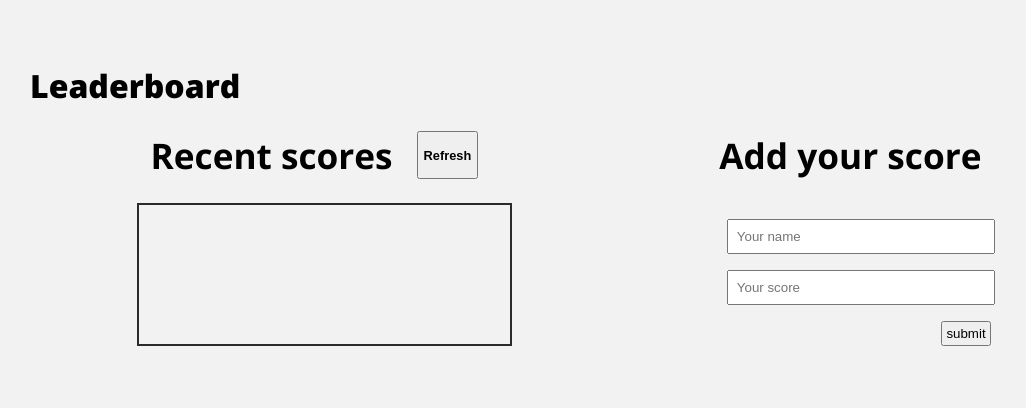
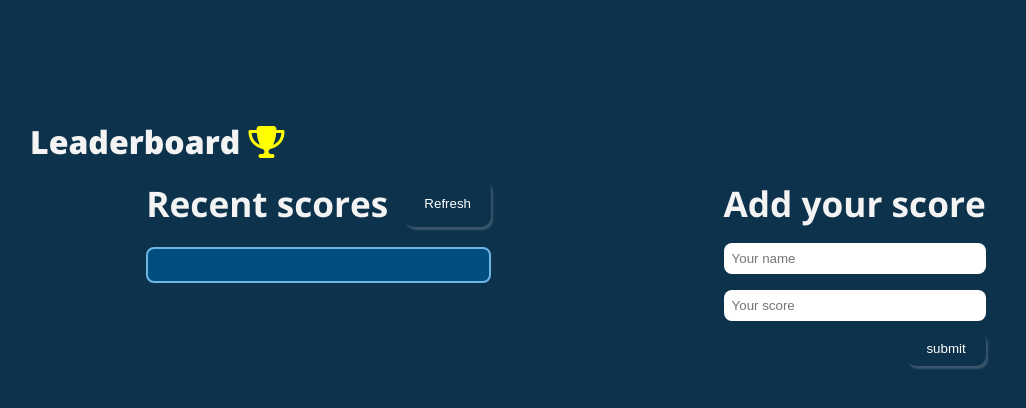
Before and after one commit to Lizdev-05/Leaderboard, a website built with webpack: page src/index.html in a window 1280 px wide. Shown: the whole page, without its empty margins (74-1100 px from the left). Built offline with nearby package versions, Linux system fonts and the light colour scheme; no server answers.

Commit message:
add styling

```diff
--- a/src/addScore.js
+++ b/src/addScore.js
@@ -2,9 +2,15 @@ const scoreList = document.querySelector('.score-list');
 
 const addScore = (name, score) => {
   const li = document.createElement('li');
-  li.innerHTML = `${name} : ${score}`;
+  li.innerHTML = ` 👤 ${name} : ${score}`;
   scoreList.appendChild(li);
-
+  if (score >= 1000) {
+    li.innerHTML = `👤 ⭐⭐⭐ ${name} : ${score}`;
+  } else if (score >= 500 && score < 1000) {
+    li.innerHTML = `👤 ⭐⭐ ${name} : ${score}`;
+  } else if (score < 500) {
+    li.innerHTML = `👤 ⭐ ${name} : ${score}`;
+  }
   const index = [...document.querySelectorAll('li')].length;
   if (index % 2 === 0) {
     li.classList.add('even');
--- a/src/displayScore.js
+++ b/src/displayScore.js
@@ -3,7 +3,7 @@ import addScore from './addScore.js';
 const scoreList = document.querySelector('.score-list');
 
 const displayScores = async () => {
-  const response = await fetch('https://us-central1-js-capstone-backend.cloudfunctions.net/api/games/eJRS7w29YVAaVnC0rjhT/scores');
+  const response = await fetch('https://us-central1-js-capstone-backend.cloudfunctions.net/api/games/uYVsG2opMIxGzXLZzXmj/scores');
   const data = await response.json();
   let dataArray = data.result;
   dataArray = dataArray.sort((a, b) => b.score - a.score);
--- a/src/index.html
+++ b/src/index.html
@@ -3,32 +3,38 @@
 <head>
     <meta charset="UTF-8">
     <meta name="viewport" content="width=device-width, initial-scale=1.0">
-    <title>Wbpack Exercise</title>
+    <title>Leaderboard</title>
+    <link rel="stylesheet" href="https://cdnjs.cloudflare.com/ajax/libs/font-awesome/6.1.1/css/all.min.css">
 </head>
 <body>
    <section>
-    <h1 id="title">Leaderboard</h1>
+    <h1 id="title">Leaderboard <i class="fa-solid fa-trophy"></i></h1>
      <div class="main">
        <div class="recent">
-         <h2>Recent scores</h2>
-         <button id="refresh-btn" type="reset">Refresh</button>
+        <div class="top">
+          <h2>Recent scores</h2>
+          <button id="refresh-btn" type="reset">Refresh</button>
+        </div>
+         <ul class="score-list">
+
+        </ul>
        </div>
        <div class="add">
          <h2>Add your score</h2>
+         <div class="form-part">
+          <input type="text" id="user-name" placeholder="Your name"> <br>
+          <input type="text"  id="user-score" placeholder="Your score"> <br>
+          <div class="button">
+            <button id="submit-btn" type="submit">submit</button>
+          </div>
+      </div>
        </div>
      </div>
-    <div class="scores">
+    <!-- <div class="scores">
 
-        <ul class="score-list">
 
-        </ul>
 
-      <div class="form-part">
-          <input type="text" id="user-name" placeholder="Your name"> <br>
-          <input type="text"  id="user-score" placeholder="Your score"> <br>
-          <button id="submit-btn" type="submit">submit</button>
-      </div>
-    </div>
+    </div> -->
 
    </section>
 </body>
--- a/src/style.css
+++ b/src/style.css
@@ -7,17 +7,20 @@
 }
 
 body {
-  background-color: #f2f2f2;
+  background: #0c324c;
   width: 1200px;
   max-width: 100%;
   margin: 3.5rem auto;
-
-  /* font-family: 'Lato', sans-serif; */
+  color: rgb(243, 243, 243);
   font-family: 'Open Sans', sans-serif;
 }
 
+.fa-trophy {
+  color: yellow;
+}
+
 section {
-  margin: 4rem;
+  padding: 4rem;
 }
 
 #title {
@@ -28,10 +31,15 @@ section {
 .main {
   display: flex;
   justify-content: space-around;
-  margin: 1.5rem 0;
+  margin: 1rem 0;
 }
 
 .recent {
+  display: flex;
+  flex-direction: column;
+}
+
+.top {
   display: flex;
 }
 
@@ -40,11 +48,14 @@ section {
   font-weight: 700;
 }
 
-#refresh-btn {
-  margin-left: 1.5rem;
-  padding: 5px;
-  font-weight: 700;
-  font-size: 0.8rem;
+button {
+  margin-left: 1rem;
+  padding: 10px 20px;
+  box-shadow: 2px 3px 2px rgba(243, 241, 241, 0.2);
+  border: none;
+  border-radius: 10px;
+  background-color: #0c324c;
+  color: white;
 }
 
 .add h2 {
@@ -58,15 +69,20 @@ section {
 }
 
 .score-list {
-  border: 2px solid #2b2b2b;
-  width: 35%;
+  border: 2px solid #6fb4e2;
+  background-color: #014e81;
+  border-radius: 0.5rem;
+  padding: 1rem;
+  margin-top: 20px;
 }
 
 .score-list li {
   list-style: none;
-  padding: 5px;
+  padding: 10px;
   font-size: 1.2rem;
   font-weight: 700;
+  border-radius: 1rem;
+  margin-bottom: 0.5rem;
 }
 
 .even {
@@ -75,24 +91,22 @@ section {
 }
 
 .odd {
-  background-color: rgb(156, 155, 155);
+  background-color: #6fb4e2;
   color: #2a2a2a;
 }
 
-.form-part {
-  width: 25%;
-}
-
-.form-part input {
+input {
   width: 100%;
   padding: 0.5rem;
   margin-top: 1rem;
+  border-radius: 0.5rem;
+  border: none;
 }
 
-#submit-btn {
-  padding: 0.2rem;
-  margin-top: 1rem;
-  margin-left: 80%;
+.button {
+  display: flex;
+  justify-content: end;
+  margin-top: 10px;
 }
 
 @media screen and (max-width: 768px) {
@@ -101,7 +115,7 @@ section {
   }
 
   section {
-    margin: 1rem 2rem;
+    padding: 1rem 2rem;
   }
 
   .main {
@@ -135,8 +149,4 @@ section {
   .form-part input {
     width: 100%;
   }
-
-  #submit-btn {
-    margin-left: 0;
-  }
 }
--- a/src/userSubmission.js
+++ b/src/userSubmission.js
@@ -5,7 +5,7 @@ const submitScore = async () => {
   const nameValue = userName.value;
   const scoreValue = userScore.value;
   if (nameValue !== '' && scoreValue !== '') {
-    await fetch('https://us-central1-js-capstone-backend.cloudfunctions.net/api/games/eJRS7w29YVAaVnC0rjhT/scores', {
+    await fetch('https://us-central1-js-capstone-backend.cloudfunctions.net/api/games/uYVsG2opMIxGzXLZzXmj/scores', {
       method: 'POST',
       headers: {
         'Content-Type': 'application/json',
```
Also changed, not shown: README.md, leaderbord.png (added).
